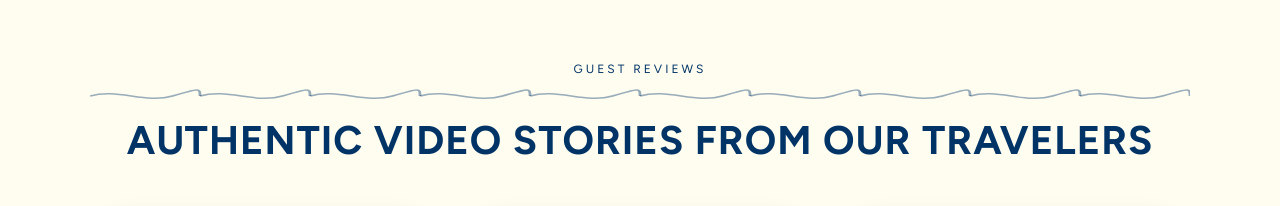
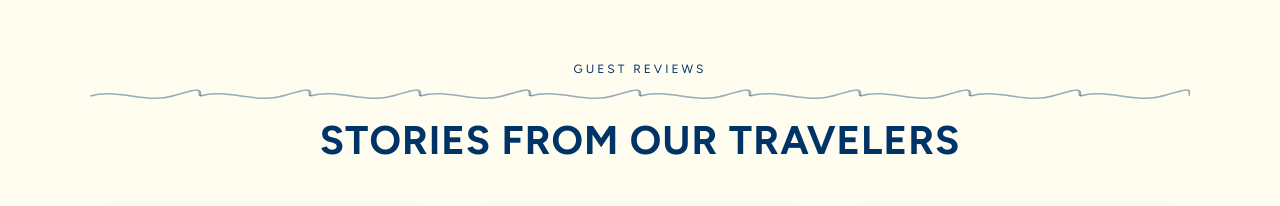
Before and after one commit to Gavin-The-Nub/bnd2, a Next.js app: page / in a window 1280 px wide. Shown: the part 3580-3786 px from the top of the page. Built offline with nearby package versions, Linux system fonts and the light colour scheme.

Commit message:
feat(home): update reviews heading to stories from our travelers

```diff
--- a/app/page.tsx
+++ b/app/page.tsx
@@ -832,7 +832,7 @@ function HomeVideoReviews({
   return (
     <section id="reviews" style={{ background: "#FFFDF0", padding: "80px 24px" }}>
       <div style={{ maxWidth: 1100, margin: "0 auto" }}>
-        <SectionHeader label="GUEST REVIEWS" title="AUTHENTIC VIDEO STORIES FROM OUR TRAVELERS" />
+        <SectionHeader label="GUEST REVIEWS" title="STORIES FROM OUR TRAVELERS" />
         <div
           style={{
             display: "grid",
```
